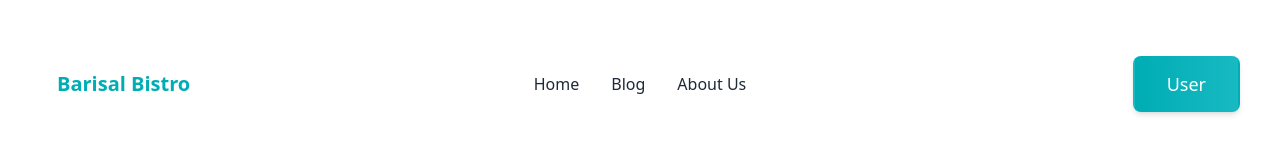
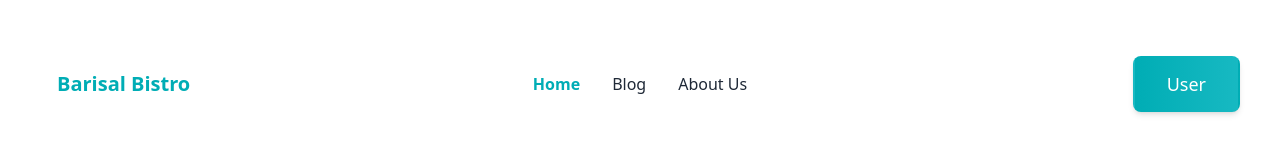
Before and after one commit to MahadiHasanWeb/Barisal-Bistro, a React (Vite) app: page / in a window 1280 px wide. Shown: the top 160 px of the page. Built offline with nearby package versions, Linux system fonts and the light colour scheme; no server answers.

Commit message:
ActiveLink Added

```diff
--- /dev/null
+++ b/src/components/ActiveLink/ActiveLink.jsx
@@ -0,0 +1,16 @@
+import React from 'react';
+import { NavLink } from 'react-router-dom';
+
+
+const ActiveLink = ({ to, children }) => {
+    return (
+        <NavLink
+            to={to}
+            className={({ isActive }) => isActive
+                ? "font-bold text-[#00ADB5]" : ""
+            }
+        > {children}</NavLink>
+    );
+};
+
+export default ActiveLink;
--- a/src/components/Home/ChefData/ChefData.jsx
+++ b/src/components/Home/ChefData/ChefData.jsx
@@ -6,11 +6,11 @@ const ChefData = ({ data }) => {
     return (
         <div className='px-5 py-10 md:p-10 border-solid border rounded-lg'>
             <img src={chef_picture} alt="" />
-            <p className="text-2xl mt-7 mb-2 font-bold text-[#474747]">{chef_name}</p>
-            <p className='text-xl text-[#757575]'>Years of experience: {experience}</p>
+            <p className="text-2xl mt-7 mb-2 font-bold text-[#393E46]">{chef_name}</p>
+            <p className='text-xl text-[#393E46]'>Years of experience: {experience}</p>
             <div className="flex gap-4 my-4">
-                <p className="textColor"> Likes:{likes}</p>
-                <p className="textColor">Numbers of recipes: {recipes_number}</p>
+                <p className="textColor text-[#393E46]"> Likes:{likes}</p>
+                <p className="textColor text-[#393E46]">Numbers of recipes: {recipes_number}</p>
             </div>
             <button className='button button-primary'>View Recipes</button>
         </div>
--- a/src/components/Navbar/Navbar.jsx
+++ b/src/components/Navbar/Navbar.jsx
@@ -1,5 +1,6 @@
 import React from 'react';
-import { Link } from 'react-router-dom';
+import ActiveLink from '../ActiveLink/ActiveLink';
+
 
 const Navbar = () => {
     return (
@@ -10,18 +11,18 @@ const Navbar = () => {
                         <svg xmlns="http://www.w3.org/2000/svg" className="h-5 w-5" fill="none" viewBox="0 0 24 24" stroke="currentColor"><path strokeLinecap="round" strokeLinejoin="round" strokeWidth="2" d="M4 6h16M4 12h8m-8 6h16" /></svg>
                     </label>
                     <ul tabIndex={0} className="menu menu-compact dropdown-content mt-3 p-2 shadow bg-base-100 rounded-box w-52">
-                        <li><Link to='/'><p>Home</p></Link></li>
-                        <li><Link to='/blog'><p>Blog</p></Link></li>
-                        <li><Link to='/blog'><p>About Us</p></Link></li>
+                        <li><ActiveLink to='/'><p>Home</p></ActiveLink></li>
+                        <li><ActiveLink to='/blog'><p>Blog</p></ActiveLink></li>
+                        <li><ActiveLink to='/blog'><p>About Us</p></ActiveLink></li>
                     </ul>
                 </div>
-                <a className="btn text-[#00ADB5] btn-ghost normal-case text-xl">Barisal Bistro</a>
+                <ActiveLink to='/'><p className="btn text-[#00ADB5] btn-ghost normal-case text-xl">Barisal Bistro</p></ActiveLink>
             </div>
             <div className="navbar-center hidden lg:flex">
                 <ul className="menu menu-horizontal px-1">
-                    <li><Link to='/'><p>Home</p></Link></li>
-                    <li><Link to='/blog'><p>Blog</p></Link></li>
-                    <li><Link to='/blog'><p>About Us</p></Link></li>
+                    <li><ActiveLink to='/'><p>Home</p></ActiveLink></li>
+                    <li><ActiveLink to='/blog'><p>Blog</p></ActiveLink></li>
+                    <li><ActiveLink to='/blog'><p>About Us</p></ActiveLink></li>
                 </ul>
             </div>
             <div className="navbar-end">
```
